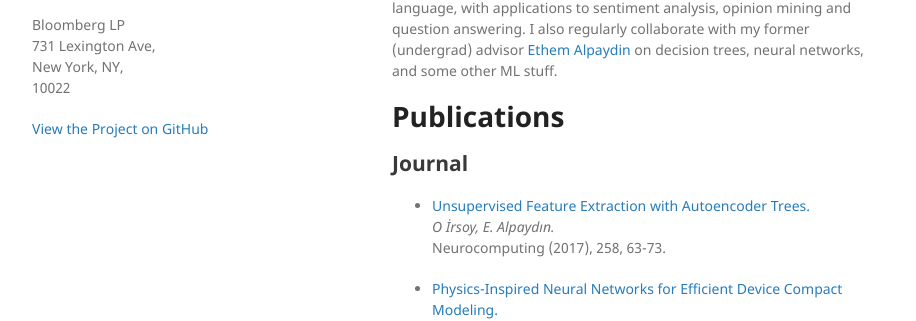
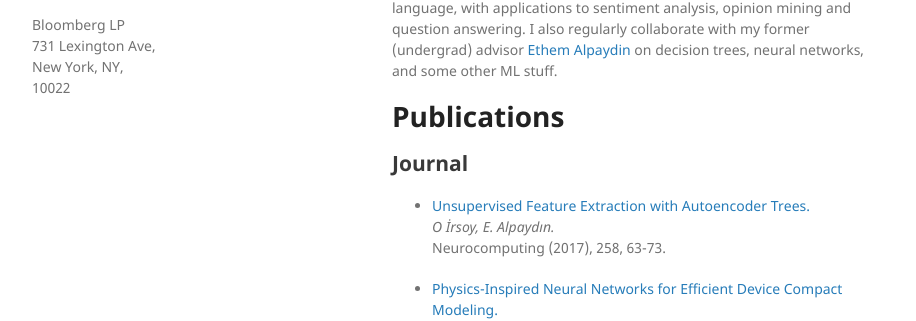
Before and after one commit to oir/webpage, a Jekyll site: the page built from index.md, in a window 1280 px wide. Shown: the part 310-631 px from the top of the page, without its empty margins (178-1094 px from the left). Built offline with Jekyll 4.4.1, drawn with Linux system fonts in a browser that asks for light colours.

Commit message:
prune header

```diff
--- a/_layouts/default.html
+++ b/_layouts/default.html
@@ -26,14 +26,6 @@
 
         <p>Bloomberg LP<br>
         731 Lexington Ave,<br> New York, NY,<br> 10022</p>
-
-        {% if site.github.is_project_page %}
-          <p class="view"><a href="{{ site.github.repository_url }}">View the Project on GitHub <small>{{ github_name }}</small></a></p>
-        {% endif %}
-
-        {% if site.github.is_user_page %}
-          <p class="view"><a href="{{ site.github.owner_url }}">View My GitHub Profile</a></p>
-        {% endif %}
 
         {% if site.show_downloads %}
           <ul>
```
